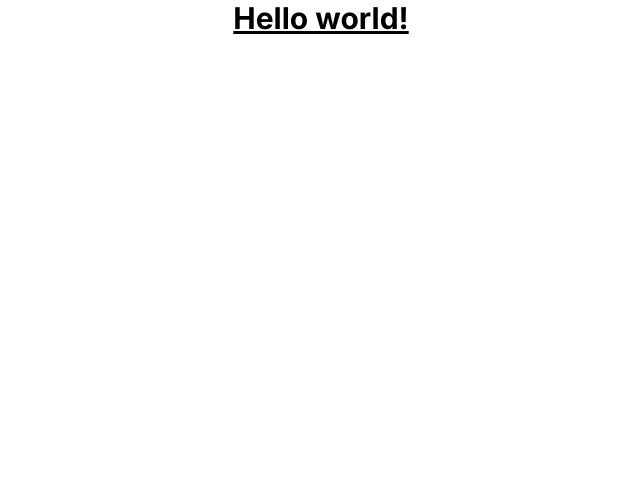
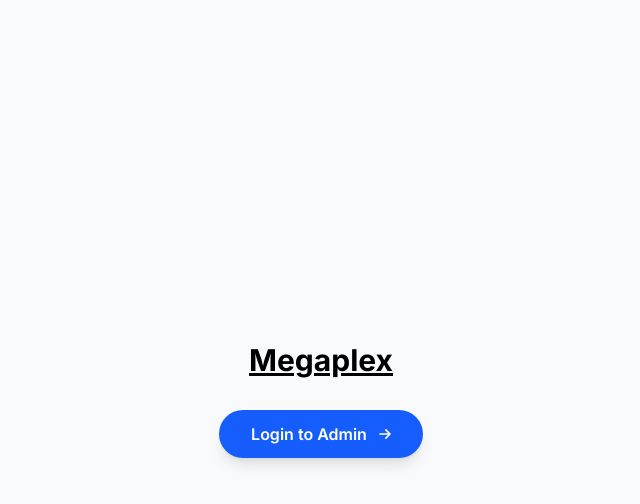
Before and after one commit to PRATIK200517/Megaplex, a Next.js app in the folder zp-frontend/: page / in a window 1280 px wide. Shown: the top 504 px of the page, without its empty margins (319-959 px from the left). Built offline with nearby package versions, Linux system fonts and the light colour scheme.

Commit message:
added login button

```diff
--- a/zp-frontend/src/app/(user)/alumni/page.tsx
+++ b/zp-frontend/src/app/(user)/alumni/page.tsx
@@ -0,0 +1,8 @@
+
+export default function Alumni(){
+    return (
+        <div>
+            this is Alumni page
+        </div>
+    )
+}
--- a/zp-frontend/src/app/page.tsx
+++ b/zp-frontend/src/app/page.tsx
@@ -1,7 +1,25 @@
+import Link from 'next/link';
+
 export default function Home() {
   return (
-    <h1 className="text-center text-3xl font-bold underline">
-      Hello world!
-    </h1>
-  )
+    <main className="flex min-h-screen flex-col items-center justify-center bg-slate-50">
+      <h1 className="text-center text-3xl font-bold underline mb-8">
+        Megaplex
+      </h1>
+
+      <Link href="/login">
+        <button className="group relative inline-flex items-center justify-center px-8 py-3 font-semibold text-white transition-all duration-200 bg-blue-600 rounded-full hover:bg-blue-700 focus:outline-none focus:ring-2 focus:ring-offset-2 focus:ring-blue-600 shadow-lg hover:shadow-xl active:scale-95">
+          <span>Login to Admin</span>
+          <svg
+            className="w-5 h-5 ml-2 -mr-1 transition-transform group-hover:translate-x-1"
+            fill="none"
+            stroke="currentColor"
+            viewBox="0 0 24 24"
+          >
+            <path strokeLinecap="round" strokeLinejoin="round" strokeWidth="2" d="M13 7l5 5m0 0l-5 5m5-5H6" />
+          </svg>
+        </button>
+      </Link>
+    </main>
+  );
 }
```
